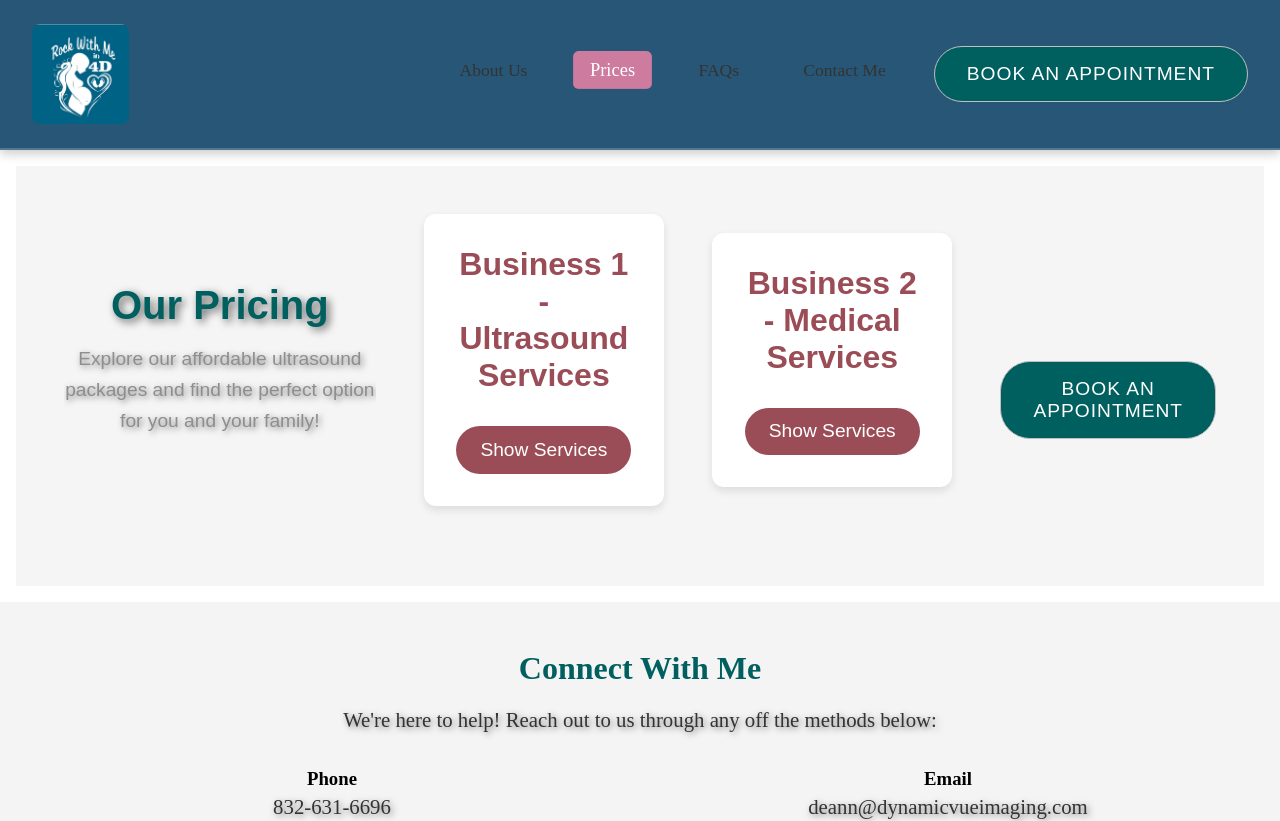
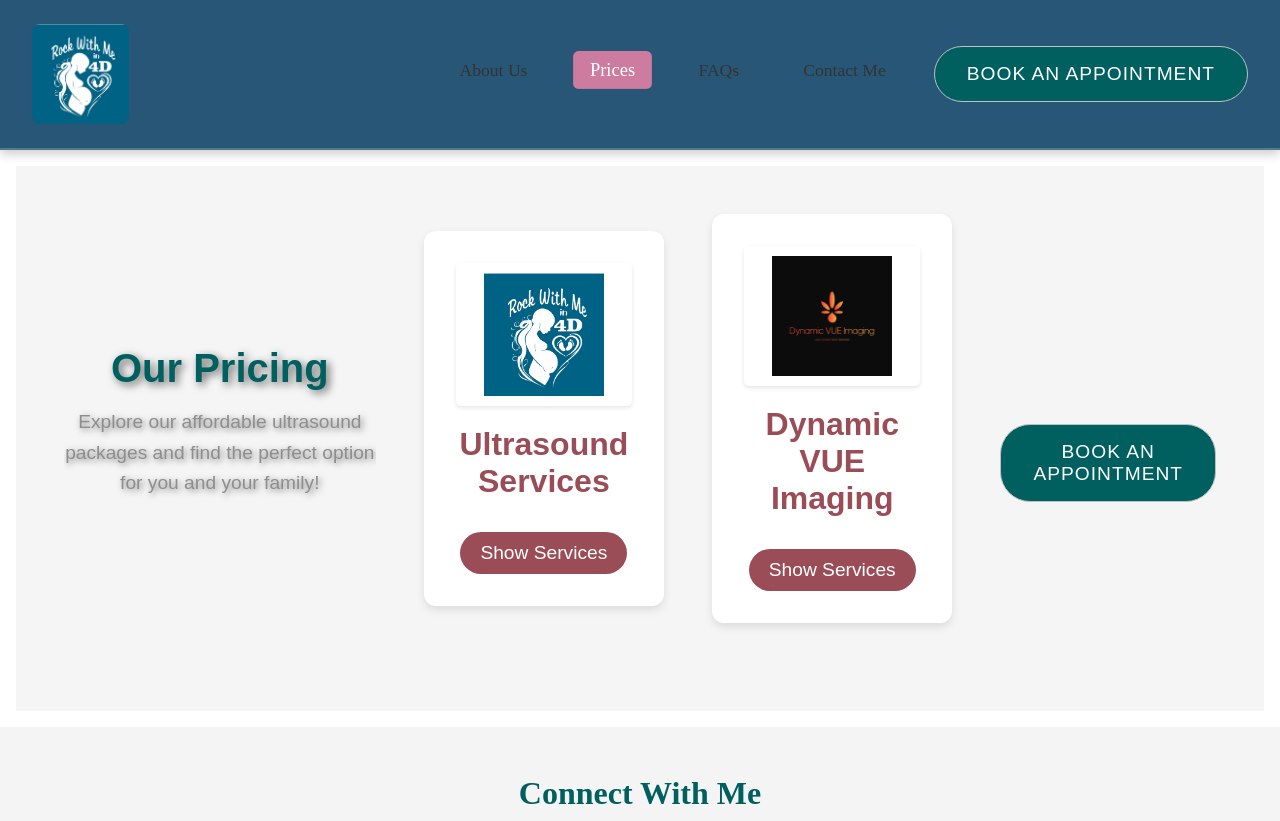
Before and after one commit to zcross13/rock_with_me, a React (Vite) app: page /prices in a window 1280 px wide. Shown: the top 821 px of the page. Built offline with nearby package versions, Linux system fonts and the light colour scheme.

Commit message:
add business logos as banners in droppdown menus with modern styling

```diff
--- a/src/pages/Prices.tsx
+++ b/src/pages/Prices.tsx
@@ -1,14 +1,21 @@
 import { useState } from 'react';
 import '../styles/prices.css'; // Import your custom CSS for the price page
+import logo from '../assets/logo.jpeg'
+import dynamicVueLogo  from '../assets/dynamicVue.png'
 
 const Prices = () => {
-  // State to handle opening and closing of dropdowns
+  // State to handle opening and closing of dropdowns for each business
   const [business1Dropdown, setBusiness1Dropdown] = useState(false);
   const [business2Dropdown, setBusiness2Dropdown] = useState(false);
+  const [additionalBabies, setAdditionalBabies] = useState(0)
 
-  // Toggle functions for dropdowns
+  // Toggle function for business 1 dropdown
   const toggleBusiness1Dropdown = () => setBusiness1Dropdown(!business1Dropdown);
   const toggleBusiness2Dropdown = () => setBusiness2Dropdown(!business2Dropdown);
+
+  const calculatePrice = (basePrice, additionalPricePerBaby) => {
+    return basePrice + additionalBabies * additionalBabies;
+  }
 
   return (
     <div className="prices-page">
@@ -23,61 +30,164 @@
       {/* Pricing for Business 1 */}
       <section className="business-section">
         <div className="business-header">
-          <h2>Business 1 - Ultrasound Services</h2>
-          <button onClick={toggleBusiness1Dropdown} className="dropdown-toggle">
+        <div className='business-banner'>
+          <img src={logo} alt="Business 1 Logo" className='business-logo'/>
+            </div>
+          <h2>Ultrasound Services</h2>
+          <button onClick={toggleBusiness1Dropdown} aria-expanded={business1Dropdown ? 'true': 'false' } aria-controls="business2-dropdown" className="dropdown-toggle">
             {business1Dropdown ? 'Hide Services' : 'Show Services'}
           </button>
         </div>
         {business1Dropdown && (
           <div className="price-list">
-            {/* 3D Ultrasound */}
-            <div className="price-item">
-              <h2>3D Ultrasound</h2>
-              <p className="price">$150</p>
-              <p>Capture high-quality 3D images of your baby in the womb.</p>
+            {/* Confirm the Pregnancy */}
+            <div id='business1-dropdown' className="price-item">
+              <h3>Confirm the Pregnancy</h3>
+              <p className="price">$60 / each additional baby $20</p>
+              <p><strong>Timing:</strong> 6-14 weeks, 15 minutes</p>
+              <p><strong>What We Offer:</strong> Confirm pregnancy, view baby heartbeat, discover baby size, and provide due date estimate.</p>
+              <p><strong>Optional Blood Test:</strong> Add a blood test for $129 (2-3 day results) or $149 (next day results).</p>
             </div>
 
-            {/* 4D Ultrasound */}
+            {/* BIG DEAL GENDER REVEAL */}
             <div className="price-item">
-              <h2>4D Ultrasound</h2>
-              <p className="price">$200</p>
-              <p>Experience the joy of seeing your baby in motion with a 4D ultrasound.</p>
+              <h3>BIG DEAL GENDER REVEAL</h3>
+              <p className="price">$110 / each additional fetus $20</p>
+              <p><strong>Timing:</strong> 15-39 weeks, 10-minute scan</p>
+              <p><strong>What We Offer:</strong> Find out your baby’s gender!</p>
+              <p>We also offer add-on services such as:</p>
+              <ul className="additional-services">
+                <li>Heartbeat stuffed animal</li>
+              </ul>
             </div>
 
-            {/* Additional services */}
+            {/* Let's Take a Peek */}
+            <div className="price-item">
+              <h3>Let's Take a Peek</h3>
+              <p className="price">$160.00</p>
+              <p><strong>Timing:</strong> 14 weeks and beyond, 30 minutes</p>
+              <p><strong>What We Offer:</strong></p>
+              <ul className="additional-services">
+                <li>Confirm baby’s gender</li>
+                <li>Listen to the heartbeat and allow recording</li>
+                <li>Includes printouts</li>
+              </ul>
+              <p><strong>Additional Baby:</strong> $30 each</p>
+            </div>
+
+            {/* Wrap it up in a Package */}
+            <div className="price-item">
+              <h3>Wrap It Up in a Package!</h3>
+              <p className="price">$399.00</p>
+              <p><strong>What’s Included:</strong></p>
+              <ul className="additional-services">
+                <li>1st trimester scan (6-13 weeks)</li>
+                <li>18-32 week scan (Gender if available)</li>
+                <li>Late trimester scan (32-38 weeks)</li>
+                <li>Momma swag bag</li>
+              </ul>
+              <p><strong>Additional Baby:</strong> $25 each</p>
+              <p><strong>What We Offer:</strong></p>
+              <ul className="additional-services">
+                <li>Recording of the heartbeat</li>
+                <li>Unlimited printouts</li>
+              </ul>
+            </div>
+
+            {/* Last Look */}
+            <div className="price-item">
+              <h3>Last Look!</h3>
+              <p className="price">Pricing upon request</p>
+              <p><strong>Timing:</strong> 38 weeks and beyond (no rescans offered)</p>
+              <p><strong>What We Offer:</strong> A final look at your baby’s position, heartbeat, and an attempt at 3D/4D images.</p>
+            </div>
           </div>
         )}
       </section>
 
-      {/* Pricing for Business 2 */}
-      <section className="business-section">
-        <div className="business-header">
-          <h2>Business 2 - Medical Services</h2>
-          <button onClick={toggleBusiness2Dropdown} className="dropdown-toggle">
+      <section className='business-section'>
+        <div className='business-header'>
+        <div className='business-banner'>
+          <img src={dynamicVueLogo} alt="Business 1 Logo" className='business-logo'/>
+            </div>
+          <h2>Dynamic VUE Imaging</h2>
+          <button
+            onClick={toggleBusiness2Dropdown}
+            aria-expanded={business2Dropdown ? 'true' : 'false'}
+            aria-controls='business2-dropdown'
+            className='dropdown-toggle'>
             {business2Dropdown ? 'Hide Services' : 'Show Services'}
           </button>
         </div>
         {business2Dropdown && (
-          <div className="price-list">
-            {/* Abdomen Complete */}
-            <div className="price-item">
-              <h2>Abdomen Complete</h2>
-              <p className="price">$130</p>
+          <div id='business2-dropdown' className='service-list'>
+              <ul className="services-list">
+            <li>
+              <strong>Abdomen Complete</strong> - $130
               <p>Comprehensive ultrasound for the abdomen area.</p>
-            </div>
-
-            {/* Liver Ultrasound */}
-            <div className="price-item">
-              <h2>Liver Ultrasound</h2>
-              <p className="price">$125</p>
-              <p>Ultrasound scan for liver examination.</p>
-            </div>
-
-            {/* Additional services */}
+            </li>
+            <li>
+              <strong>Liver Ultrasound</strong> - $125
+              <p>Ultrasound scan to examine the liver and surrounding organs.</p>
+            </li>
+            <li>
+              <strong>Gallbladder Ultrasound</strong> - $125
+              <p>Ultrasound to examine the gallbladder and detect any abnormalities.</p>
+            </li>
+            <li>
+              <strong>Kidney Ultrasound</strong> - $125
+              <p>Scan to evaluate the kidneys for any issues like stones or cysts.</p>
+            </li>
+            <li>
+              <strong>Pelvic Ultrasound</strong> - $125
+              <p>Scan to examine the pelvic organs, including the uterus and ovaries.</p>
+            </li>
+            <li>
+              <strong>Trans-vaginal Ultrasound</strong> - $125
+              <p>Internal ultrasound to provide detailed images of the pelvic organs.</p>
+            </li>
+            <li>
+              <strong>Thyroid Ultrasound</strong> - $125
+              <p>Ultrasound to check for abnormalities in the thyroid gland.</p>
+            </li>
+            <li>
+              <strong>Scrotum Ultrasound</strong> - $125
+              <p>Ultrasound to evaluate the scrotum and detect any conditions affecting the testes.</p>
+            </li>
+            <li>
+              <strong>Unilateral Breast Ultrasound</strong> - $125
+              <p>Ultrasound to examine one breast for possible abnormalities.</p>
+            </li>
+            <li>
+              <strong>Bilateral Ultrasound</strong> - $125
+              <p>Ultrasound to examine both breasts for potential issues.</p>
+            </li>
+            <li>
+              <strong>Pelvic and Trans-vaginal (2 Exams) Ultrasound</strong> - $160
+              <p>Combined ultrasound of the pelvic organs and trans-vaginal imaging for a more detailed exam.</p>
+            </li>
+            <li>
+              <strong>Obstetrical 1st Trimester (less than 12 weeks) Ultrasound</strong> - $125
+              <p>Ultrasound to monitor pregnancy progress in the first trimester.</p>
+            </li>
+            <li>
+              <strong>Obstetrical 2nd Trimester (13 weeks or more) Ultrasound</strong> - $150
+              <p>Ultrasound to monitor pregnancy development in the second trimester.</p>
+            </li>
+            <li>
+              <strong>Obstetrical 2nd Trimester Multi-gestation Ultrasound</strong> - $180
+              <p>Ultrasound for expecting mothers carrying multiple babies in the second trimester.</p>
+            </li>
+            <li>
+              <strong>Biophysical Profile Ultrasound</strong> - $75
+              <p>Comprehensive ultrasound to evaluate the health of the baby and measure vital signs.</p>
+            </li>
+          </ul>
           </div>
         )}
       </section>
 
+      {/* Call to Action */}
       <section className="cta-container">
         <button
           className="cta-button"
--- a/src/styles/prices.css
+++ b/src/styles/prices.css
@@ -20,12 +20,36 @@
 }
 
 /* Layout for Two Businesses */
+.business-banner {
+  display: flex;
+  justify-content: center;
+  align-items: center;
+  margin-bottom: 20px;
+  padding: 10px 0;
+  background-color: #fff;
+  border-radius: 5px;
+  box-shadow: 0 2px 4px rgba(0, 0, 0, 0.1);
+}
+
 .business-section {
   background-color: #ffffff;
   padding: 2rem;
-  margin-bottom: 2rem;
+  margin-bottom: 40px;
   border-radius: 12px;
   box-shadow: 0px 4px 8px rgba(0, 0, 0, 0.1); /* Soft shadow */
+}
+
+.business-header img {
+  display: flex;
+  align-items: center;
+  gap: 10px;
+}
+
+.business-logo {
+  width: 120px;
+  height: auto;
+  object-fit: content;
+  margin: 0 10px;
 }
 
 .business-header h2 {
@@ -124,7 +148,7 @@
 /* Dropdown Toggle Button */
 .dropdown-toggle {
   margin-top: 1rem;
-  padding: 0.8rem 1.5rem;
+  padding: 10px 20px;
   background-color: #9b4d57; /* Mauve button */
   color: white;
   font-size: 1.2rem;
@@ -136,6 +160,15 @@
 
 .dropdown-toggle:hover {
   background-color: #b56a73; /* Slightly darker mauve on hover */
+}
+
+.dropdown-content {
+  padding: 20px;
+  background-color: #f9f9f9;
+  border: 1px solid #ddd;
+  border-radius: 5px;
+  box-shadow: 0 4px 6px rgba(0, 0, 0blue, 0.1);
+  margin-top: 15px;
 }
 
 /* Responsive Design for Large Screens (Desktop) */
@@ -207,4 +240,8 @@
   .price-item p {
     font-size: 1.2rem;
   }
+
+  .business-logo {
+    width: 100px;
+  }
 }
```
Also changed, not shown: src/assets/dynamicVue.png (added).
